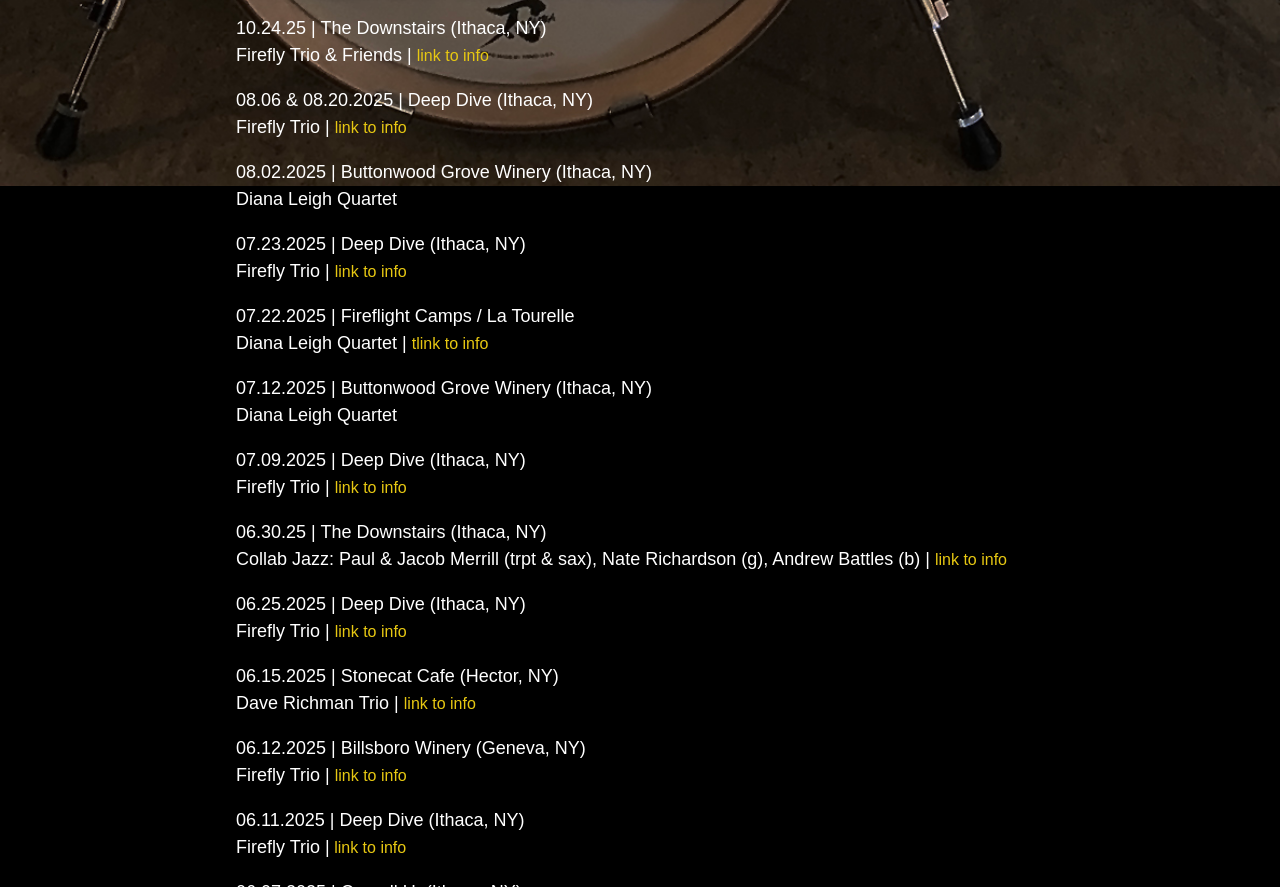
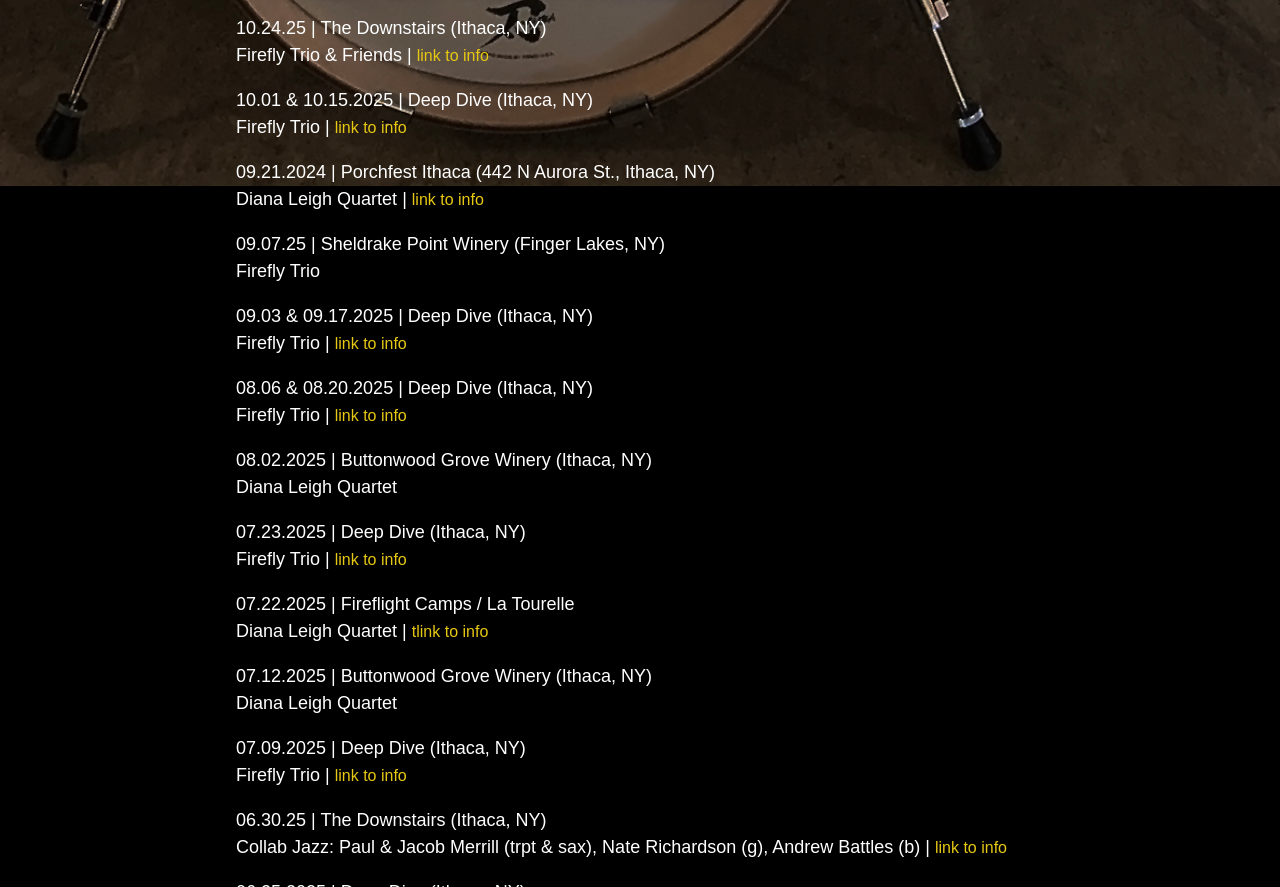
Before and after one commit to keg95/keithevangreen-drums, a plain HTML site: page index.html in a window 1280 px wide. Shown: the part 1802-2689 px from the top of the page. Drawn offline with Linux system fonts and the light colour scheme.

Commit message:
Add files via upload

```diff
--- a/index.html
+++ b/index.html
@@ -209,7 +209,15 @@ a {
           <br>
         <span class="IMSA_body_text_larger"><a href="#shows" class="IMSA_body_text_medium" id="shows5"><span id="shows" style="color: #E7C812; font-style: normal; font-weight: bold;">S H O W S &nbsp; I N &nbsp; 2 0 2 5</span></a></span>  &nbsp; |&nbsp;  <a href="#EARLIER" target="_blank">link to earlier shows</a></p>
         <p align="left" class="IMSA_body_text_larger" style="line-height: 150%;"><span class="IMSA_body_text_larger" style="line-height: 150%;"><span class="IMSA_body_text_larger" style="line-height: 150%;"><span class="IMSA_body_text_larger" style="line-height: 150%;"><span class="IMSA_body_text_larger" style="line-height: 150%;"><span class="IMSA_body_text_larger" style="line-height: 150%;"><span class="IMSA_body_text_larger" style="line-height: 150%;"><span class="IMSA_body_text_larger" style="line-height: 150%;"><span class="IMSA_body_text_larger" style="line-height: 150%;"><span class="IMSA_body_text_larger" style="line-height: 150%;">10.24.25<span class="IMSA_body_text_larger" style="line-height: 150%;"> </span>| </span>The Downstairs <span class="IMSA_body_text_larger" style="line-height: 150%;"><span class="IMSA_body_text_larger" style="line-height: 150%;">(Ithaca, NY)</span><br>
-Firefly Trio   </span></span><span class="IMSA_body_text_larger" style="line-height: 150%;"><span class="IMSA_body_text_larger" style="line-height: 150%;"> &amp; Friends <span class="IMSA_body_text_larger" style="line-height: 150%;">| </span></span> <a href="https://thedownstairsithaca.com/event/collab-jazz-group" target="_blank">link to info</a></span></span></span></span></span></span></span></span></p>
+Firefly Trio </span></span><span class="IMSA_body_text_larger" style="line-height: 150%;"><span class="IMSA_body_text_larger" style="line-height: 150%;"> &amp; Friends <span class="IMSA_body_text_larger" style="line-height: 150%;">| </span></span> <a href="https://thedownstairsithaca.com/event/firefly-trio-w-diana-leigh-friends" target="_blank">link to info</a></span></span></span></span></span></span></span></span></p>
+        <p align="left" class="IMSA_body_text_larger" style="line-height: 150%;"><span class="IMSA_body_text_larger" style="line-height: 150%;"><span class="IMSA_body_text_larger" style="line-height: 150%;">10.01 &amp; 10.15.2025  | </span><span class="IMSA_body_text_larger" style="line-height: 150%;"><span class="IMSA_body_text_larger" style="line-height: 150%;">Deep Dive (Ithaca, NY)</span> <br>
+          <span class="IMSA_body_text_larger" style="line-height: 150%;">F<span class="IMSA_body_text_larger" style="line-height: 150%;">irefly Trio <span class="IMSA_body_text_larger" style="line-height: 150%;"> </span></span> <span class="IMSA_body_text_larger" style="line-height: 150%;"><span class="IMSA_body_text_larger" style="line-height: 150%;"> | <a href="https://www.deepdiveithaca.com/events" target="_blank">link to info</a></span></span></span></span></span></p>
+        <p align="left" class="IMSA_body_text_larger" style="line-height: 150%;"><span class="IMSA_body_text_larger" style="line-height: 150%;"><span class="IMSA_body_text_larger" style="line-height: 150%;">09.21.2024 | </span>Porchfest Ithaca<span class="IMSA_body_text_larger" style="line-height: 150%;"> <span class="IMSA_body_text_larger" style="line-height: 150%;">(442 N Aurora St., Ithaca, NY)</span><br>
+          Diana Leigh Quartet</span></span><span class="IMSA_body_text_larger" style="line-height: 150%;"><span class="IMSA_body_text_larger" style="line-height: 150%;"> <span class="IMSA_body_text_larger" style="line-height: 150%;"> </span></span> <span class="IMSA_body_text_larger" style="line-height: 150%;"><span class="IMSA_body_text_larger" style="line-height: 150%;"> | <a href="https://www.porchfest.org/" target="_blank">link to info</a></span></span></span></p>
+        <p align="left" class="IMSA_body_text_larger" style="line-height: 150%;"><span class="IMSA_body_text_larger" style="line-height: 150%;"><span class="IMSA_body_text_larger" style="line-height: 150%;"><span class="IMSA_body_text_larger" style="line-height: 150%;">09.07.25<span class="IMSA_body_text_larger" style="line-height: 150%;"> </span>| </span>Sheldrake Point Winery <span class="IMSA_body_text_larger" style="line-height: 150%;"><span class="IMSA_body_text_larger" style="line-height: 150%;">(Finger Lakes, NY)</span><br>
+          Firefly Trio </span></span></span></p>
+        <p align="left" class="IMSA_body_text_larger" style="line-height: 150%;"><span class="IMSA_body_text_larger" style="line-height: 150%;"><span class="IMSA_body_text_larger" style="line-height: 150%;">09.03 &amp; 09.17.2025  | </span><span class="IMSA_body_text_larger" style="line-height: 150%;"><span class="IMSA_body_text_larger" style="line-height: 150%;">Deep Dive (Ithaca, NY)</span> <br>
+          <span class="IMSA_body_text_larger" style="line-height: 150%;">F<span class="IMSA_body_text_larger" style="line-height: 150%;">irefly Trio <span class="IMSA_body_text_larger" style="line-height: 150%;"> </span></span> <span class="IMSA_body_text_larger" style="line-height: 150%;"><span class="IMSA_body_text_larger" style="line-height: 150%;"> | <a href="https://www.deepdiveithaca.com/events" target="_blank">link to info</a></span></span></span></span></span></p>
         <p align="left" class="IMSA_body_text_larger" style="line-height: 150%;"><span class="IMSA_body_text_larger" style="line-height: 150%;"><span class="IMSA_body_text_larger" style="line-height: 150%;"><span class="IMSA_body_text_larger" style="line-height: 150%;"><span class="IMSA_body_text_larger" style="line-height: 150%;"><span class="IMSA_body_text_larger" style="line-height: 150%;"><span class="IMSA_body_text_larger" style="line-height: 150%;">08.06 &amp; 08.20.2025  | </span><span class="IMSA_body_text_larger" style="line-height: 150%;"><span class="IMSA_body_text_larger" style="line-height: 150%;">Deep Dive (Ithaca, NY)</span> <br>
           <span class="IMSA_body_text_larger" style="line-height: 150%;">F<span class="IMSA_body_text_larger" style="line-height: 150%;">irefly Trio <span class="IMSA_body_text_larger" style="line-height: 150%;"> </span></span> <span class="IMSA_body_text_larger" style="line-height: 150%;"><span class="IMSA_body_text_larger" style="line-height: 150%;"> | <a href="https://www.deepdiveithaca.com/events" target="_blank">link to info</a></span></span></span></span></span></span></span></span></span></p>
         <p align="left" class="IMSA_body_text_larger" style="line-height: 150%;"><span class="IMSA_body_text_larger" style="line-height: 150%;"><span class="IMSA_body_text_larger" style="line-height: 150%;"><span class="IMSA_body_text_larger" style="line-height: 150%;"><span class="IMSA_body_text_larger" style="line-height: 150%;">08.02.2025 | </span><span class="IMSA_body_text_larger" style="line-height: 150%;"><span class="IMSA_body_text_larger" style="line-height: 150%;">Buttonwood Grove Winery (Ithaca, NY)</span> <br>
```
